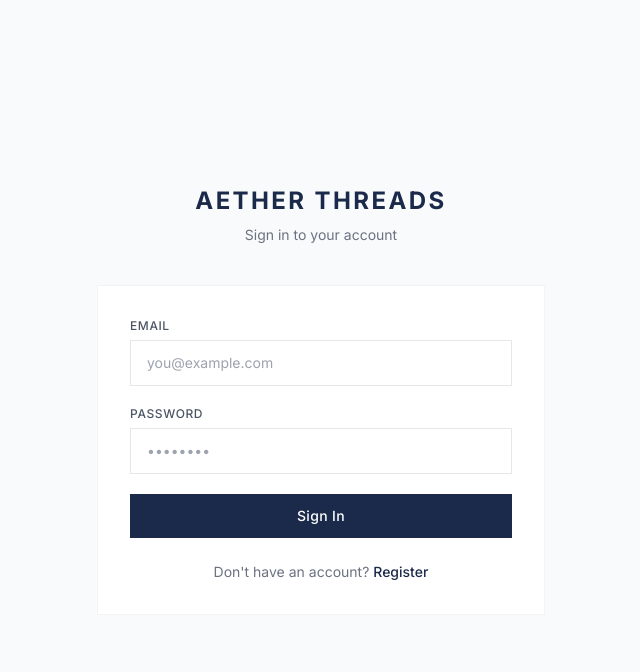
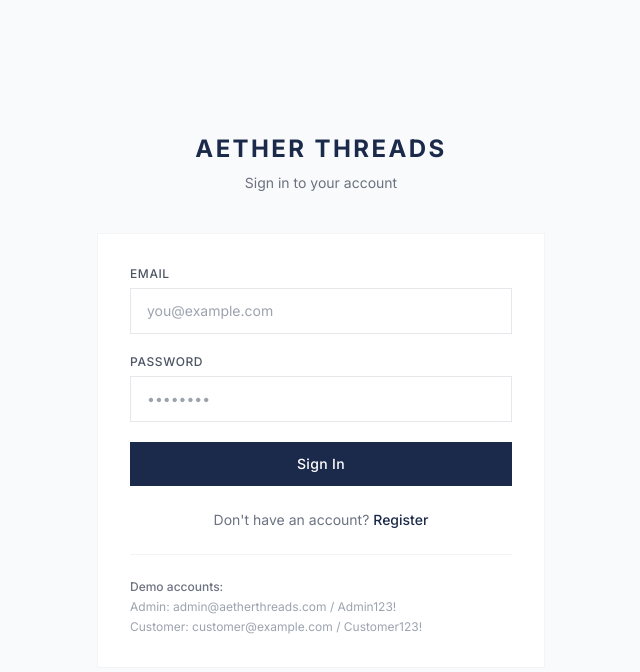
Before and after one commit to HazemMohab/aether-threads, a React (Vite) app in the folder frontend/: page /login in a window 1280 px wide. Shown: the top 672 px of the page, without its empty margins (319-959 px from the left). Built offline with nearby package versions, Linux system fonts and the light colour scheme; no server answers.

Commit message:
Restore demo accounts hint on login page

```diff
--- a/frontend/src/pages/Login.jsx
+++ b/frontend/src/pages/Login.jsx
@@ -56,6 +56,13 @@ export default function Login() {
               <Link to="/register" className="text-navy font-medium hover:underline">Register</Link>
             </p>
           </div>
+
+          {/* Dev hint */}
+          <div className="mt-6 pt-6 border-t border-gray-100 text-xs text-gray-400 space-y-1">
+            <p className="font-medium text-gray-500">Demo accounts:</p>
+            <p>Admin: admin@aetherthreads.com / Admin123!</p>
+            <p>Customer: customer@example.com / Customer123!</p>
+          </div>
         </div>
       </div>
     </div>
```
